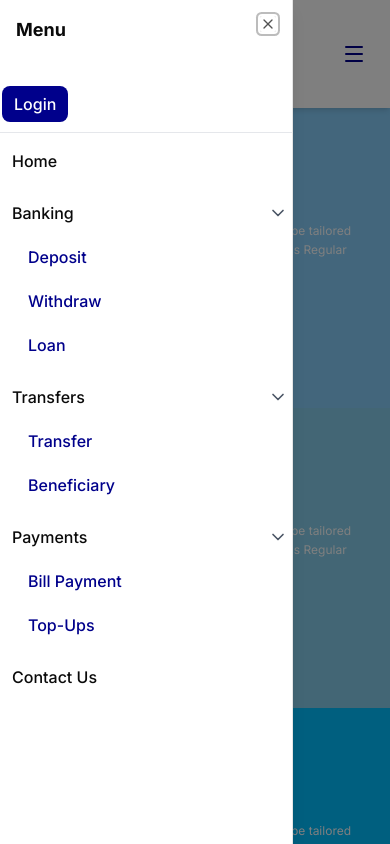
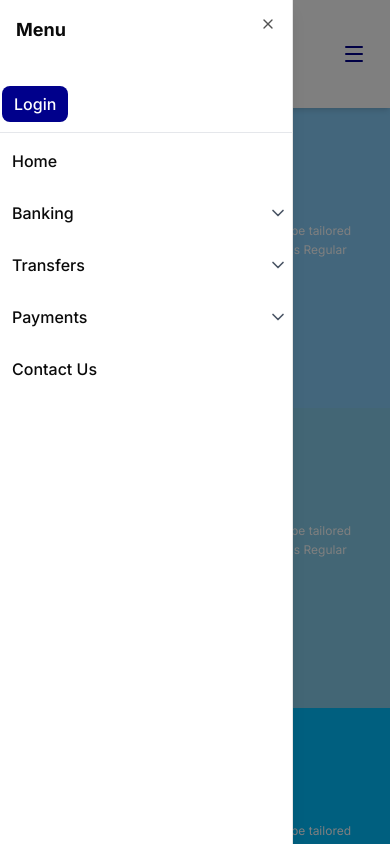
Before and after one commit to suhaibshaikh03/bankingapp-frontend-nextjs, a Next.js app: page / in a window 390 px wide. Both pictures are taken after a click on the button 354 px from the left and 54 px from the top of the page. Shown: the top 844 px of the page. Built offline with nearby package versions, Linux system fonts and the light colour scheme.

Commit message:
update NavBar

```diff
--- a/app/components/NavBar.tsx
+++ b/app/components/NavBar.tsx
@@ -111,21 +111,16 @@ function NavBar(){
                         <Button text="Login" asLink={true} href="/login" className="text-white bg-[#00008B] hover:bg-blue-700 font-medium w-full py-2 px-3 rounded-md ml-0.5" />
                       </div>
                       {menuItems.filter(item => item.text !== "Login").map((item, index) => (
-                        <div key={index} className="pb-1">
-                          <div className="flex items-center w-full">
-                            <Button
-                              text={item.text}
-                              asLink={!!item.href}
-                              href={item.href}
-                              className={`flex-1 text-left font-medium py-2 px-3 rounded-md ${item.href ? 'hover:text-white hover:bg-[#00008B]' : 'cursor-pointer hover:text-white hover:bg-[#00008B]'}`}
-                            />
-                            {item.subItems && (
-                              <div className="ml-1 p-1 rounded-md hover:bg-gray-200 transition-colors">
+                        item.subItems ? (
+                          <details key={index} className="pb-1 group">
+                            <summary className="flex items-center w-full list-none cursor-pointer">
+                              <span className={`flex-1 text-left font-medium py-2 px-3 rounded-md ${item.href ? 'hover:text-white hover:bg-[#00008B]' : 'cursor-pointer hover:text-white hover:bg-[#00008B]'}`}>
+                                {item.text}
+                              </span>
+                              <div className="ml-1 p-1 rounded-md hover:bg-gray-200 transition-colors group-open:rotate-180 transition-transform duration-200">
                                 <ChevronDown className="h-5 w-5 text-gray-600" />
                               </div>
-                            )}
-                          </div>
-                          {item.subItems && (
+                            </summary>
                             <div className="ml-4 mt-1 flex flex-col space-y-1">
                               {item.subItems.map((subItem, subIndex) => (
                                 <Button
@@ -137,8 +132,19 @@ function NavBar(){
                                 />
                               ))}
                             </div>
-                          )}
-                        </div>
+                          </details>
+                        ) : (
+                          <div key={index} className="pb-1">
+                            <div className="flex items-center w-full">
+                              <Button
+                                text={item.text}
+                                asLink={!!item.href}
+                                href={item.href}
+                                className={`flex-1 text-left font-medium py-2 px-3 rounded-md ${item.href ? 'hover:text-white hover:bg-[#00008B]' : 'cursor-pointer hover:text-white hover:bg-[#00008B]'}`}
+                              />
+                            </div>
+                          </div>
+                        )
                       ))}
                     </div>
                   </SheetContent>
```
